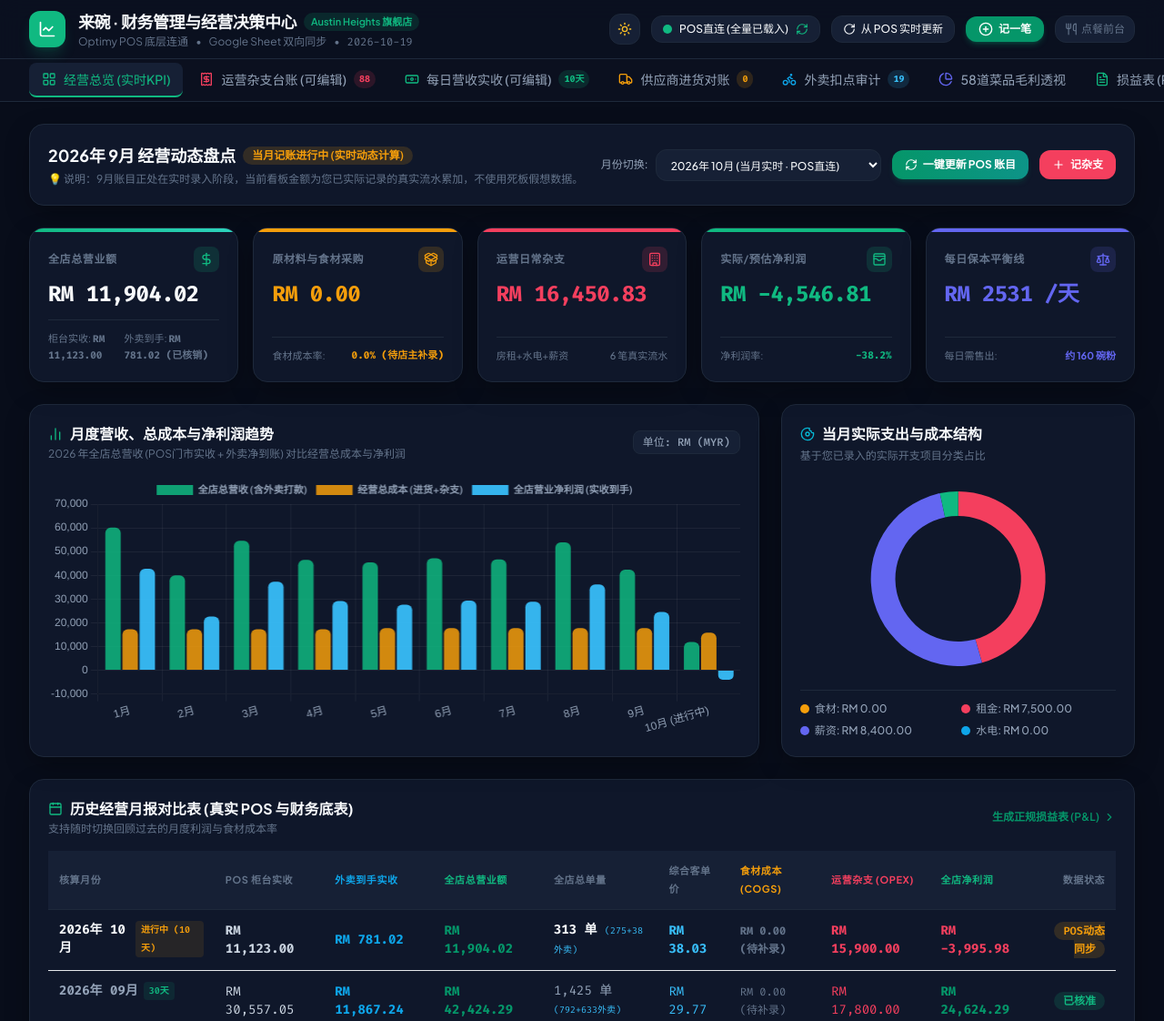
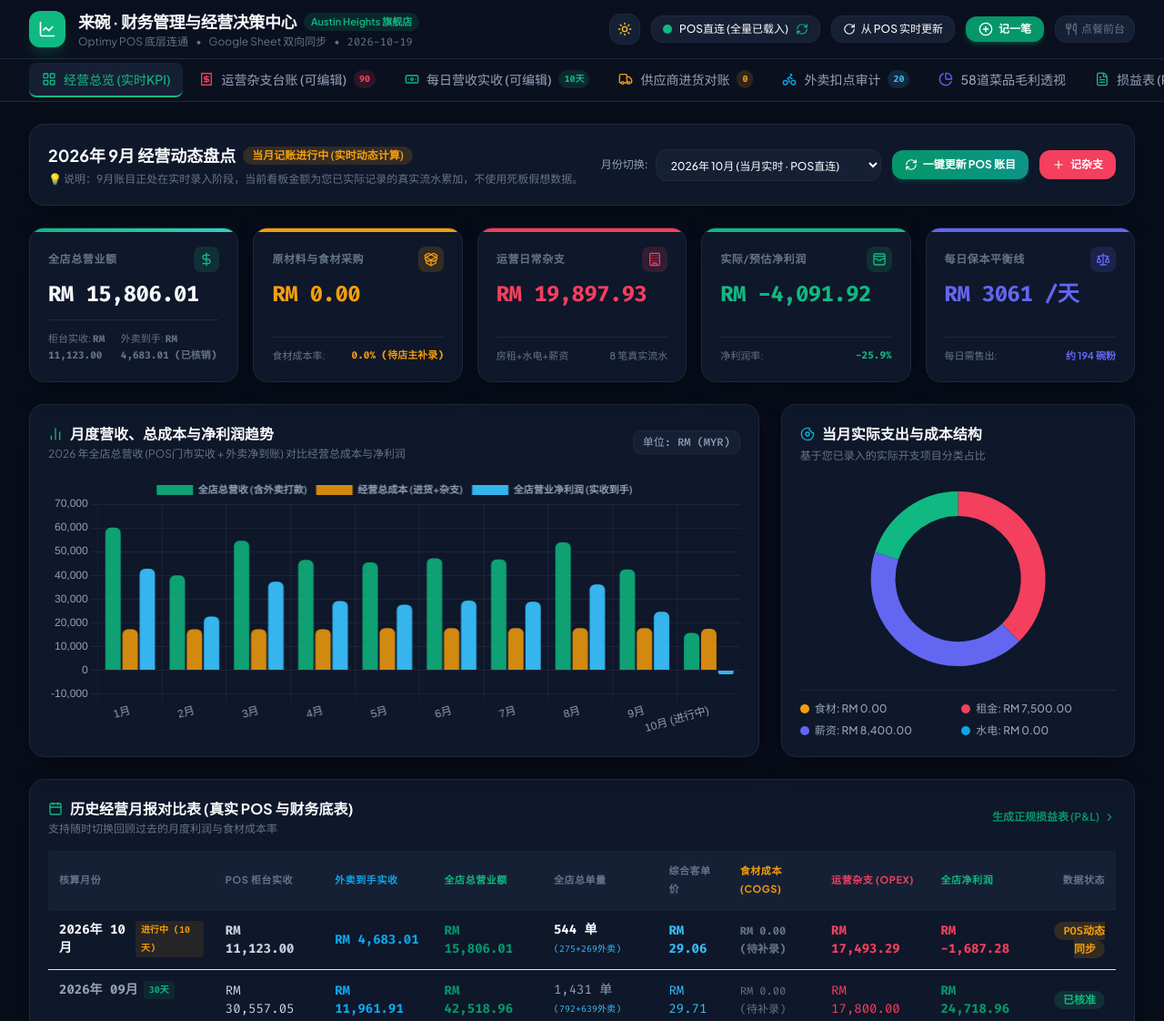
Before and after one commit to zhilikam-design/laiwanluosifen-order, a plain HTML site: page finance.html in a window 1280 px wide. Shown: the top 1122 px of the page at 91% size. Drawn offline with nearby package versions, Linux system fonts and the light colour scheme; no server answers.

```diff
--- a/finance.html
+++ b/finance.html
@@ -1748,9 +1748,9 @@
     // 数据载入：开支、备忘、供应商对账
         function loadDataFromStorage() {
       // 自动清除旧版本浏览器缓存，强行载入最新真实的 房租(7000/7500) 与 员工薪资(10300) 数据
-      ['laiwan_finance_expenses_v1','laiwan_finance_expenses_v2','laiwan_finance_expenses_v3','laiwan_finance_expenses_v4','laiwan_finance_expenses_v5','laiwan_finance_expenses_v6','laiwan_finance_expenses_v7','laiwan_finance_expenses_v8','laiwan_finance_expenses_v11','laiwan_finance_expenses_v12','laiwan_finance_expenses_v13','laiwan_finance_expenses_v14','laiwan_finance_expenses_v15','laiwan_finance_expenses_v16','laiwan_finance_expenses_v17','laiwan_finance_expenses_v18','laiwan_finance_expenses_v19','laiwan_finance_expenses_v20','laiwan_finance_expenses_v21'].forEach(k => localStorage.removeItem(k));
+      ['laiwan_finance_expenses_v1','laiwan_finance_expenses_v2','laiwan_finance_expenses_v3','laiwan_finance_expenses_v4','laiwan_finance_expenses_v5','laiwan_finance_expenses_v6','laiwan_finance_expenses_v7','laiwan_finance_expenses_v8','laiwan_finance_expenses_v11','laiwan_finance_expenses_v12','laiwan_finance_expenses_v13','laiwan_finance_expenses_v14','laiwan_finance_expenses_v15','laiwan_finance_expenses_v16','laiwan_finance_expenses_v17','laiwan_finance_expenses_v18','laiwan_finance_expenses_v19','laiwan_finance_expenses_v20','laiwan_finance_expenses_v21','laiwan_finance_expenses_v22'].forEach(k => localStorage.removeItem(k));
       ['laiwan_finance_suppliers_v1','laiwan_finance_suppliers_v2'].forEach(k => localStorage.removeItem(k));
-      ['laiwan_finance_delivery_v1','laiwan_finance_delivery_v2','laiwan_finance_delivery_v3','laiwan_finance_delivery_v4','laiwan_finance_delivery_v5','laiwan_finance_delivery_v6','laiwan_finance_delivery_v7','laiwan_finance_delivery_v8','laiwan_finance_delivery_v11','laiwan_finance_delivery_v12','laiwan_finance_delivery_v13','laiwan_finance_delivery_v14','laiwan_finance_delivery_v15','laiwan_finance_delivery_v16','laiwan_finance_delivery_v17','laiwan_finance_delivery_v18','laiwan_finance_delivery_v19'].forEach(k => localStorage.removeItem(k));
+      ['laiwan_finance_delivery_v1','laiwan_finance_delivery_v2','laiwan_finance_delivery_v3','laiwan_finance_delivery_v4','laiwan_finance_delivery_v5','laiwan_finance_delivery_v6','laiwan_finance_delivery_v7','laiwan_finance_delivery_v8','laiwan_finance_delivery_v11','laiwan_finance_delivery_v12','laiwan_finance_delivery_v13','laiwan_finance_delivery_v14','laiwan_finance_delivery_v15','laiwan_finance_delivery_v16','laiwan_finance_delivery_v17','laiwan_finance_delivery_v18','laiwan_finance_delivery_v19','laiwan_finance_delivery_v20'].forEach(k => localStorage.removeItem(k));
 
             // 0. POS 销售数据浏览器缓存 (保持一键同步的最新数据)
       const cachedPos = localStorage.getItem('laiwan_pos_sales_cache');
@@ -1764,7 +1764,7 @@
       }
 
       // 1. 杂支
-      const localExp = localStorage.getItem('laiwan_finance_expenses_v22');
+      const localExp = localStorage.getItem('laiwan_finance_expenses_v23');
       if (localExp) {
         try { expensesList = JSON.parse(localExp); } catch(e) {}
       }
@@ -1862,13 +1862,15 @@
           { id: 'exp_grab_mktg_202608', date: '2026-08-31', category: '杂项维修与维护', name: '8月份 GrabFood 商家自付折扣与营销扣款', amount: 1547.95, payment: '平台账单扣除', ref: 'GF-MKTG-202608', handled: 'Grab', notes: 'GrabFood 商家自付折扣RM1,181.39 + 营销成功费RM339.75 + HotDeals广告RM26.81' },
           { id: 'exp_fp-comm-202608', date: '2026-08-31', category: '外卖平台佣金抽成', name: '8月份 Foodpanda 平台 30% 佣金扣款', amount: 1848.73, payment: '平台账单扣除', ref: 'FP-COMM-202608', handled: 'Foodpanda', notes: 'Foodpanda 31天共288单平台佣金结算' },
           { id: 'exp_fp-mktg-202608', date: '2026-08-31', category: '杂项维修与维护', name: '8月份 Foodpanda 折扣与营销扣款', amount: 3139.23, payment: '平台账单扣除', ref: 'FP-MKTG-202608', handled: 'Foodpanda', notes: 'Foodpanda 商家折扣、优惠券与广告营销扣款' },
-          { id: 'exp_fp-comm-09', date: '2026-09-29', category: '外卖平台佣金抽成', name: '9月份 Foodpanda 平台 30% 佣金扣款', amount: 1694.69, payment: '平台账单扣除', ref: 'FP-COMM-09', handled: 'Foodpanda', notes: 'Foodpanda 292 单平台 30% 基础佣金结算' },
-          { id: 'exp_fp-mktg-09', date: '2026-09-29', category: '打包与外卖耗材', name: '9月份 Foodpanda 平台曝光营销与广告费', amount: 1113.81, payment: '平台账单扣除', ref: 'FP-MKTG-09', handled: 'Foodpanda', notes: 'Foodpanda 首页曝光、搜索优先与活动营销扣款' },
-          { id: 'exp_fp-disc-09', date: '2026-09-29', category: '杂项维修与维护', name: '9月份 Foodpanda 商家自付折价券补贴', amount: 1679.34, payment: '平台账单扣除', ref: 'FP-DISC-09', handled: 'Foodpanda', notes: 'Foodpanda 平台内店铺自营满减折价券' },
+          { id: 'exp_fp-comm-09', date: '2026-09-30', category: '外卖平台佣金抽成', name: '9月份 Foodpanda 平台 30% 佣金扣款', amount: 1733.33, payment: '平台账单扣除', ref: 'FP-COMM-09', handled: 'Foodpanda', notes: 'Foodpanda 30天共298单平台 30% 基础佣金结算 (RM1,733.33)' },
+          { id: 'exp_fp-mktg-09', date: '2026-09-30', category: '打包与外卖耗材', name: '9月份 Foodpanda 平台曝光营销与广告费', amount: 1133.68, payment: '平台账单扣除', ref: 'FP-MKTG-09', handled: 'Foodpanda', notes: 'Foodpanda 首页曝光、搜索优先与活动营销扣款' },
+          { id: 'exp_fp-disc-09', date: '2026-09-30', category: '杂项维修与维护', name: '9月份 Foodpanda 商家自付折价券补贴', amount: 1711.18, payment: '平台账单扣除', ref: 'FP-DISC-09', handled: 'Foodpanda', notes: 'Foodpanda 平台内店铺自营满减折价券与折扣' },
           { id: 'exp_grab_comm_202609', date: '2026-09-30', category: '外卖平台佣金抽成', name: '9月份 GrabFood 平台佣金扣款', amount: 3767.57, payment: '平台账单扣除', ref: 'GF-COMM-202609', handled: 'Grab', notes: 'GrabFood 全月共341单平台佣金结算 (RM3,767.57)' },
           { id: 'exp_grab_mktg_202609', date: '2026-09-30', category: '杂项维修与维护', name: '9月份 GrabFood 商家自付折扣与营销扣款', amount: 1056.91, payment: '平台账单扣除', ref: 'GF-MKTG-202609', handled: 'Grab', notes: 'GrabFood 商家自付折扣RM800.69 + 营销成功费RM238.58 + HotDeals广告RM17.64' },
-          { id: 'exp_grab_comm_202610', date: '2026-10-04', category: '外卖平台佣金抽成', name: '10月份(前4天) GrabFood 平台佣金扣款', amount: 380.51, payment: '平台账单扣除', ref: 'GF-COMM-202610', handled: 'Grab', notes: 'GrabFood 01/10-04/10共38单平台佣金结算 (RM380.51)' },
-          { id: 'exp_grab_mktg_202610', date: '2026-10-04', category: '杂项维修与维护', name: '10月份(前4天) GrabFood 商家自付折扣与营销扣款', amount: 170.32, payment: '平台账单扣除', ref: 'GF-MKTG-202610', handled: 'Grab', notes: 'GrabFood 商家自付折扣RM127.48 + 营销成功费RM40.77 + HotDeals广告RM2.07' }
+          { id: 'exp_grab_comm_202610', date: '2026-10-11', category: '外卖平台佣金抽成', name: '10月份(1~11日) GrabFood 平台佣金扣款', amount: 1049.66, payment: '平台账单扣除', ref: 'GF-COMM-202610', handled: 'Grab', notes: 'GrabFood 10/01-10/11共102单平台佣金结算 (RM1,049.66)' },
+          { id: 'exp_grab_mktg_202610', date: '2026-10-11', category: '杂项维修与维护', name: '10月份(1~11日) GrabFood 商家自付折扣与营销扣款', amount: 369.65, payment: '平台账单扣除', ref: 'GF-MKTG-202610', handled: 'Grab', notes: 'GrabFood 商家自付折扣RM279.41 + 营销成功费RM84.56 + 广告RM5.68' },
+          { id: 'exp_fp_comm_202610', date: '2026-10-17', category: '外卖平台佣金抽成', name: '10月份(1~17日) Foodpanda 平台佣金扣款', amount: 985.33, payment: '平台账单扣除', ref: 'FP-COMM-202610', handled: 'Foodpanda', notes: 'Foodpanda 10/01-10/17共167单平台佣金结算 (RM985.33)' },
+          { id: 'exp_fp_mktg_202610', date: '2026-10-17', category: '打包与外卖耗材', name: '10月份(1~17日) Foodpanda 商家自付折扣与营销扣款', amount: 1593.29, payment: '平台账单扣除', ref: 'FP-MKTG-202610', handled: 'Foodpanda', notes: 'Foodpanda 商家折扣RM454.19 + 优惠券RM553.47 + 营销费RM585.63' }
         ];
         saveExpensesToStorage();
       }
@@ -1895,7 +1897,7 @@
       }
 
       // 5. 外卖平台月结对账单 (支持记录每个月平台总额、抽佣、广告费与净到账)
-      const localDelivery = localStorage.getItem('laiwan_finance_delivery_v20');
+      const localDelivery = localStorage.getItem('laiwan_finance_delivery_v21');
       if (localDelivery) {
         try { deliveryList = JSON.parse(localDelivery); } catch(e) {}
       }
@@ -2143,30 +2145,43 @@
             id: 'del_fp_202609',
             month: '2026-09',
             platform: 'Foodpanda',
-            gross: 8839.90,
-            commission: 1694.69,
-            adsPromo: 3012.73,
-            adjustments: 6.12,
-            net: 4138.60,
-            orders: 292,
-            rate: '53.2%',
+            gross: 9029.60,
+            commission: 1733.33,
+            adsPromo: 3064.44,
+            adjustments: 1.44,
+            net: 4233.27,
+            orders: 298,
+            rate: '53.1%',
             ref: 'FP-STMT-202609',
-            notes: 'Foodpanda 9月官方发票全量核销 (29天共292单 | 账面RM8,839.90 | 抽佣RM1,694.69 | 折扣券营销与SST RM3,012.73 | 补差+RM6.12 | 净打款RM4,138.60)'
+            notes: 'Foodpanda 9月官方发票全量核销 (含9/30补录全月全量30天共298单 | 账面RM9,029.60 | 抽佣RM1,733.33 | 折扣营销与SST RM3,064.44 | 净打款RM4,233.27)'
           },
-
           {
-            id: 'del_grab_202610_early',
+            id: 'del_grab_202610',
             month: '2026-10',
             platform: 'GrabFood',
-            gross: 1317.60,
-            commission: 380.51,
-            adsPromo: 170.32,
-            adjustments: 14.25,
-            net: 781.02,
-            orders: 38,
-            rate: '40.7%',
-            ref: 'GF-STMT-202610-EARLY',
-            notes: 'GrabFood 10月前4天官方周报结单 (01/10-04/10共38单 | 账面RM1,317.60 | 抽佣RM380.51 | 折扣与营销RM170.32 | 补偿+RM14.25 | 净打款RM781.02)'
+            gross: 3680.00,
+            commission: 1049.66,
+            adsPromo: 369.65,
+            adjustments: 16.98,
+            net: 2277.67,
+            orders: 102,
+            rate: '38.1%',
+            ref: 'GF-STMT-202610-W1-W2',
+            notes: 'GrabFood 10月官方周结单 (10/01-10/11共102单 | 账面约RM3,680.00 | 抽佣RM1,049.66 | 营销扣款RM369.65 | 净打款RM2,277.67)'
+          },
+          {
+            id: 'del_fp_202610',
+            month: '2026-10',
+            platform: 'Foodpanda',
+            gross: 5112.30,
+            commission: 985.33,
+            adsPromo: 1593.29,
+            adjustments: -128.34,
+            net: 2405.34,
+            orders: 167,
+            rate: '52.9%',
+            ref: 'FP-STMT-202610-17DAYS',
+            notes: 'Foodpanda 10月官方发票核销 (10/01-10/17共17天全量167单 | 账面RM5,112.30 | 抽佣RM985.33 | 折扣券与营销RM1,593.29 | 净打款RM2,405.34)'
           }
         ];
         saveDeliveryToStorage();
@@ -2176,8 +2191,8 @@
 
     function resetDefaultExpensesToLatest() {
       if (confirm("确定重置载入最新的房租与员工薪资台账（10月起已剔除员工A薪资RM1900，薪资总额为RM8400）吗？")) {
-        localStorage.removeItem('laiwan_finance_expenses_v22');
-        localStorage.removeItem('laiwan_finance_delivery_v20');
+        localStorage.removeItem('laiwan_finance_expenses_v23');
+        localStorage.removeItem('laiwan_finance_delivery_v21');
         localStorage.removeItem('laiwan_finance_suppliers_v3');
         expensesList = [];
         deliveryList = [];
@@ -2188,7 +2203,7 @@
     }
 
 function saveExpensesToStorage() {
-      localStorage.setItem('laiwan_finance_expenses_v22', JSON.stringify(expensesList));
+      localStorage.setItem('laiwan_finance_expenses_v23', JSON.stringify(expensesList));
     }
     function saveDayNotesToStorage() {
       localStorage.setItem('laiwan_finance_day_notes_v2', JSON.stringify(dayNotesMap));
@@ -2200,7 +2215,7 @@
       localStorage.setItem('laiwan_finance_custom_rev_v2', JSON.stringify(customRevenueList));
     }
     function saveDeliveryToStorage() {
-      localStorage.setItem('laiwan_finance_delivery_v20', JSON.stringify(deliveryList));
+      localStorage.setItem('laiwan_finance_delivery_v21', JSON.stringify(deliveryList));
     }
 
     // 全局重渲染
```
